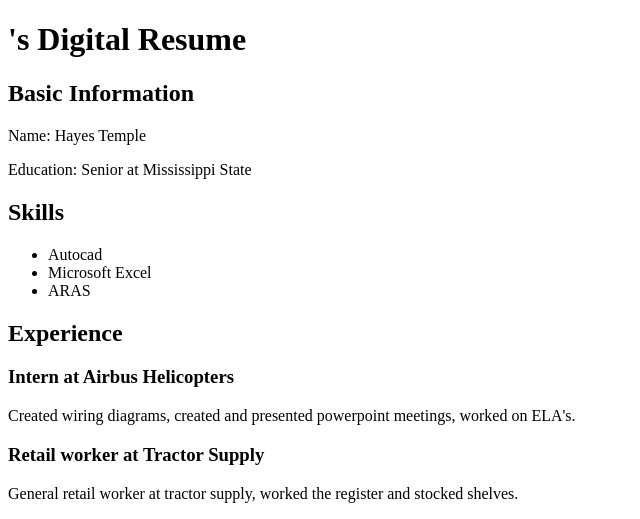
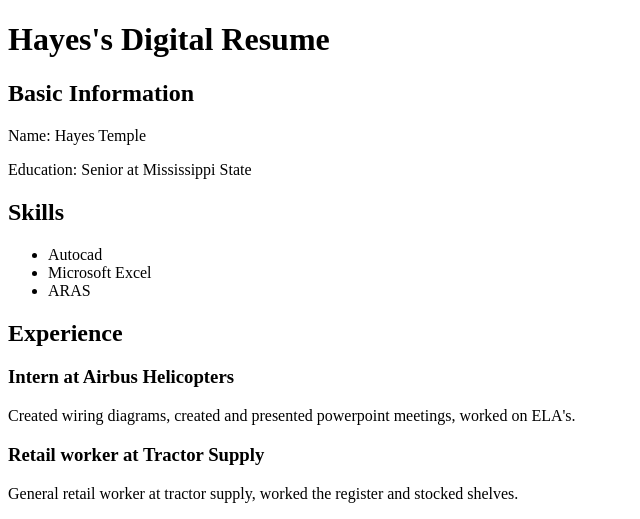
Before and after one commit to phantomlord1983/Demo-Repo, a plain HTML site: page index.html in a window 1280 px wide. Shown: the top 519 px of the page, without its empty margins (0-640 px from the left). Drawn offline with Linux system fonts and the light colour scheme.

Commit message:
added index.html

```diff
--- a/index.html
+++ b/index.html
@@ -1,4 +1,5 @@
 <!DOCTYPE html>
+
 <html lang="en">
 <head>
     <meta charset="UTF-8">
@@ -7,7 +8,7 @@
 </head>
 <body>
     <header>
-        <h1> <Hayes>'s Digital Resume</h1>
+        <h1> Hayes's Digital Resume</h1>
     </header>
 
     <section id="basic-info">
```
